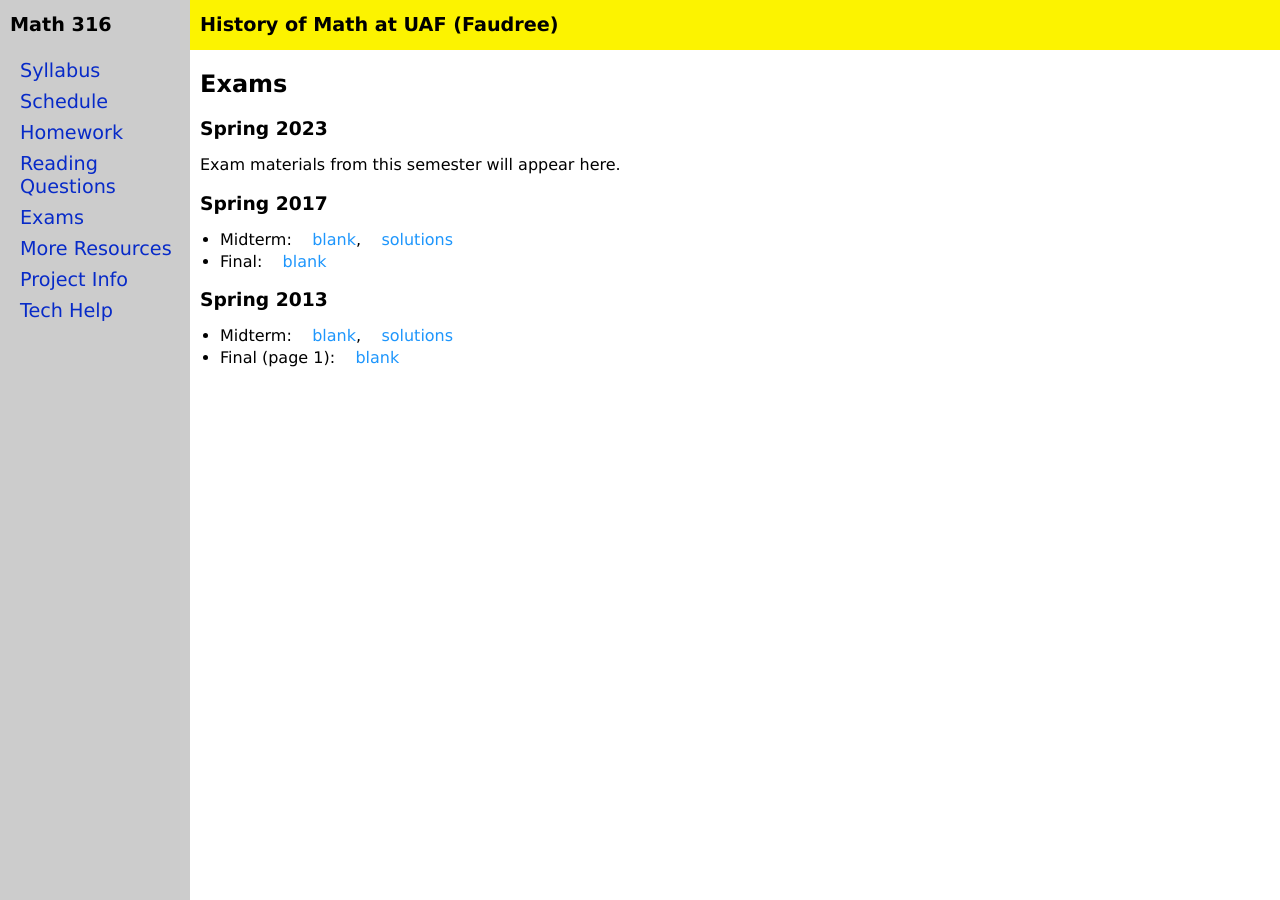
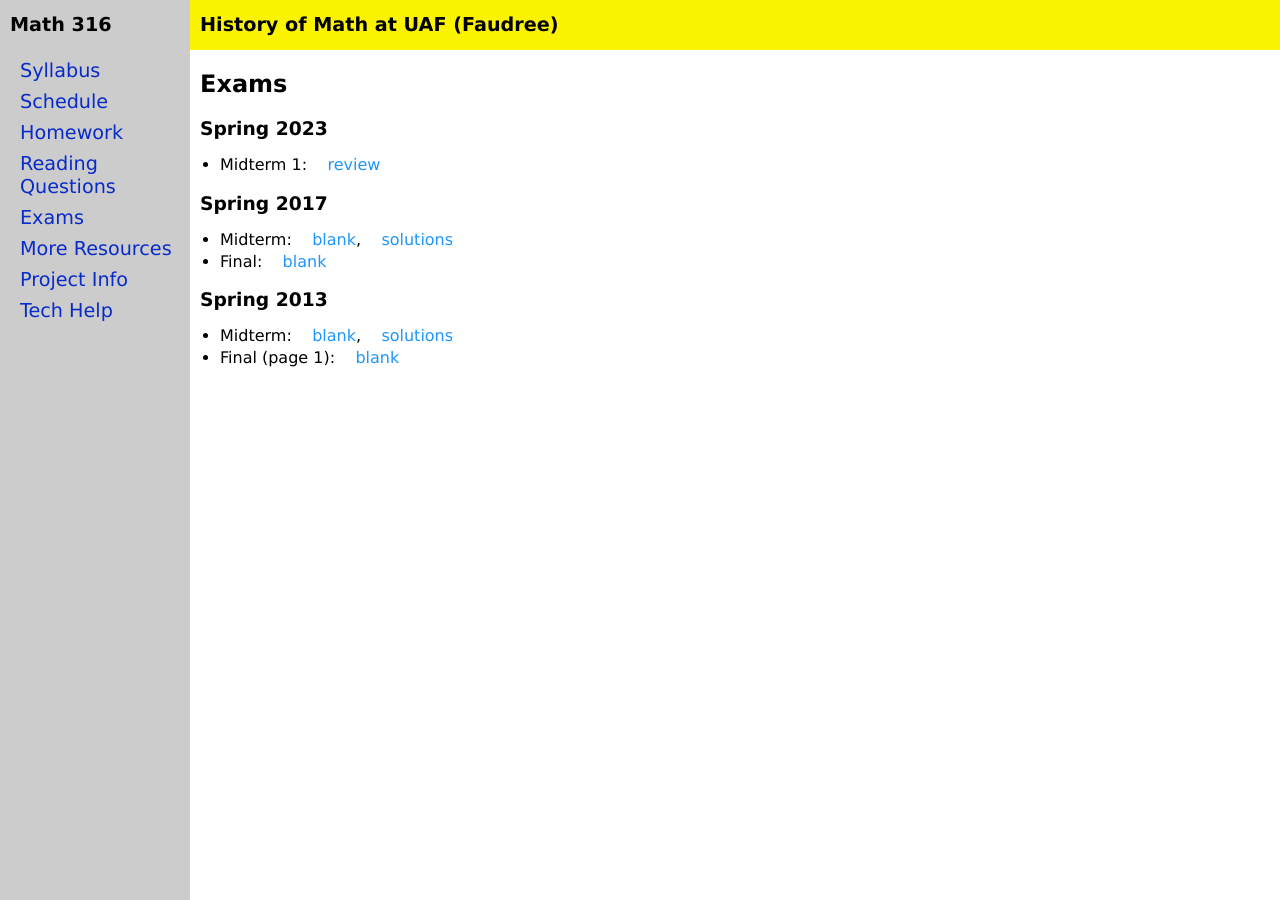
Before and after one commit to jrfaudree/HOM, a Jekyll site: the page built from exams.md, in a window 1280 px wide. Built offline with Jekyll 4.4.1, drawn with Linux system fonts in a browser that asks for light colours.

Commit message:
Update exams.md

```diff
--- a/exams.md
+++ b/exams.md
@@ -7,7 +7,7 @@ title: Exams
 
 ### Spring 2023
 
-Exam materials from this semester will appear here.
+* Midterm 1: &nbsp;&nbsp; [review](assets/midterms/M316s23_M1_Review.pdf)
 
 ### Spring 2017
 * Midterm: &nbsp;&nbsp; [blank](assets/oldexams/M306S17_Mid1_part_1_and_2.pdf),  &nbsp;&nbsp;  [solutions](assets/oldexams/M306S17_Mid1_part_1_and_2-solutions.pdf)
```
